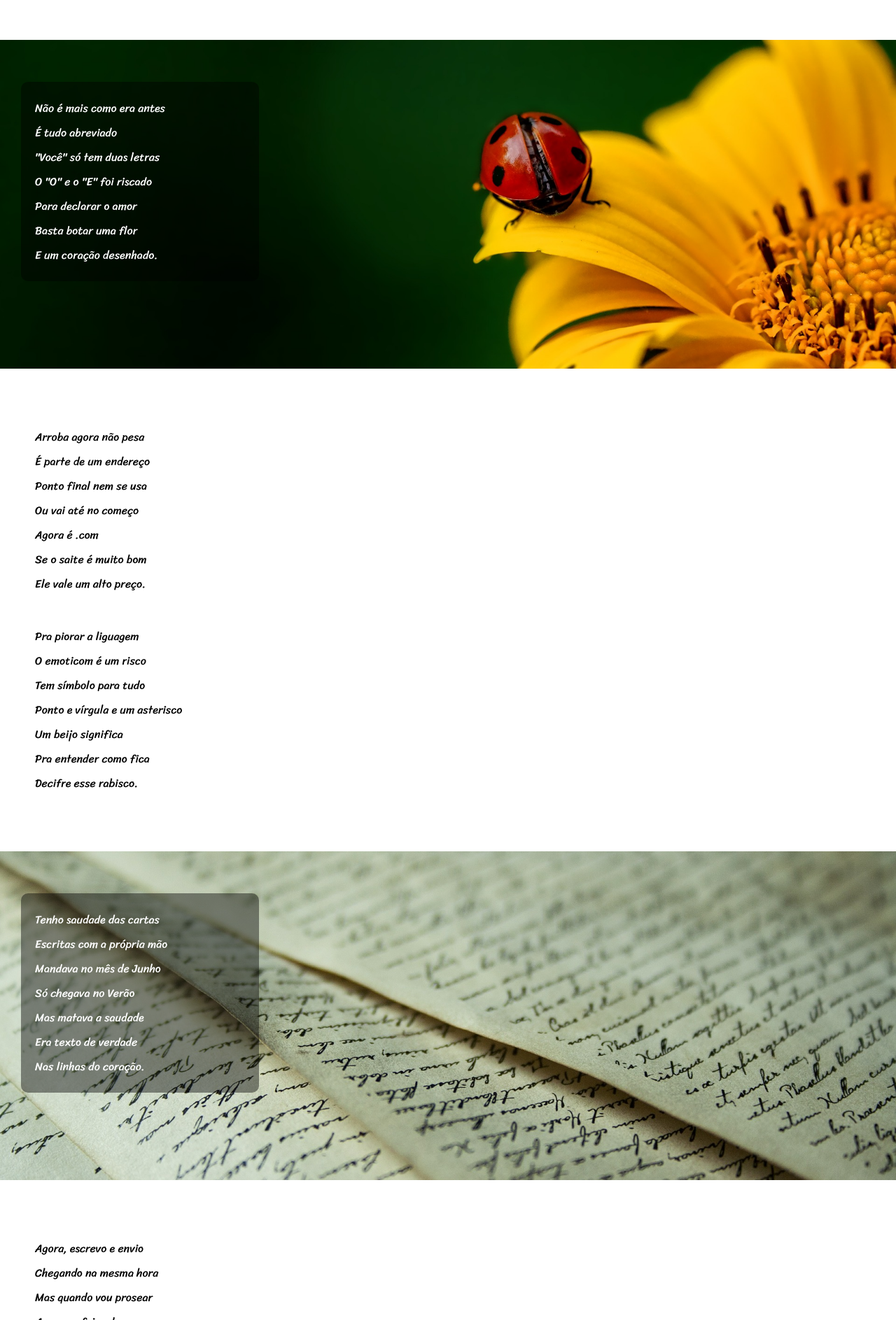
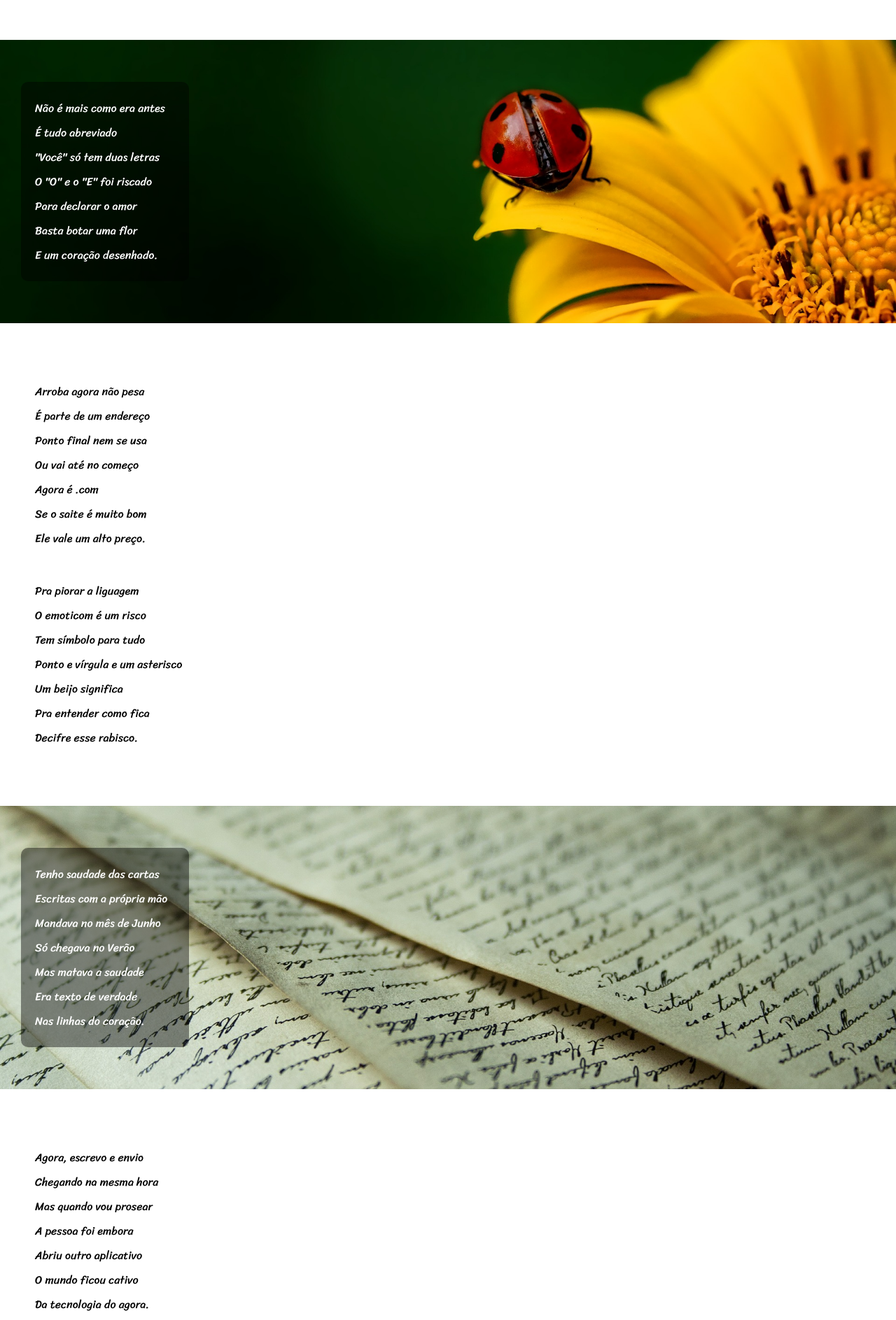
Before and after one commit to alcaugusto1985/projeto-cordel, a plain HTML site: page index.html in a window 1280 px wide. Shown: the part 528-2415 px from the top of the page at 70% size. Drawn offline with Linux system fonts and the light colour scheme.

Commit message:
Novos ajustes no parallax

```diff
--- a/css/style.css
+++ b/css/style.css
@@ -62,21 +62,20 @@ header a:hover {
 
 #img1 {
     background-image: url('../imagens/background001.jpg');
-    background-position: center;
+    background-position: right center;
     background-size: cover;
     background-attachment: fixed;
-    height: 350px;
 }
 
 #img2 {
     background-image: url('../imagens/background002.jpg');
-    background-position: center;
+    background-position: right center;
     background-size: cover;
     background-attachment: fixed;
-    height: 350px;
 }
 
 .cimg p {
+    display: inline-block;
     background-color: #0000006e;
     color: #ffffff;
     border-radius: 10px;
```
